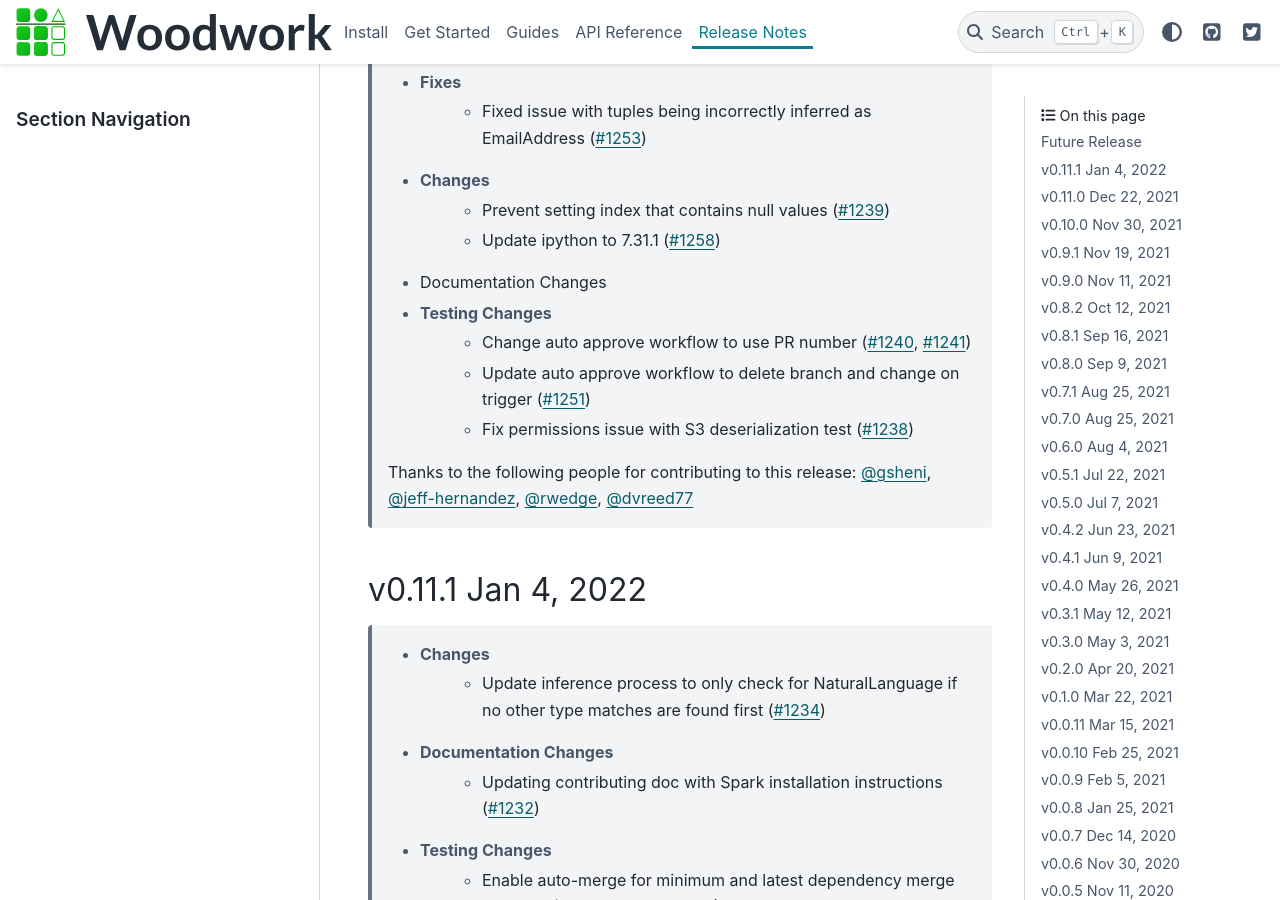
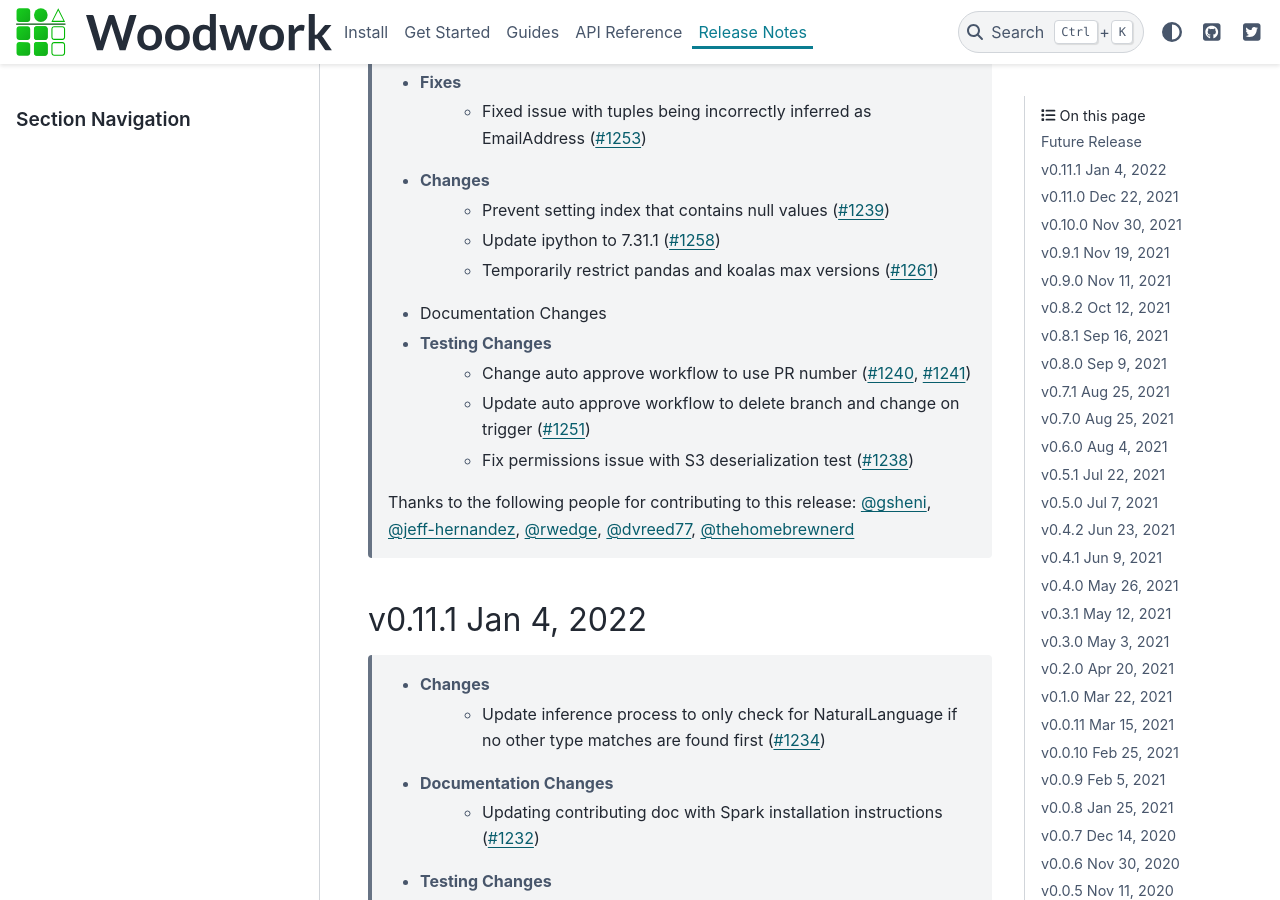
Before and after one commit to alteryx/woodwork, a Sphinx documentation site: the page built from docs/source/release_notes.rst, in a window 1280 px wide and 900 px high, scrolled down 309 px. Built offline with Sphinx 7.4.7 and the PyData theme 0.15.4, drawn with Linux system fonts in a browser that asks for light colours; comment, search, counter and statistics services are not loaded.

Commit message:
update release notes

```diff
--- a/docs/source/release_notes.rst
+++ b/docs/source/release_notes.rst
@@ -12,6 +12,7 @@ Future Release
     * Changes
         * Prevent setting index that contains null values (:pr:`1239`)
         * Update ipython to 7.31.1 (:pr:`1258`)
+        * Temporarily restrict pandas and koalas max versions (:pr:`1261`)
     * Documentation Changes
     * Testing Changes
         * Change auto approve workflow to use PR number (:pr:`1240`, :pr:`1241`)
@@ -19,7 +20,7 @@ Future Release
         * Fix permissions issue with S3 deserialization test (:pr:`1238`)
 
     Thanks to the following people for contributing to this release:
-    :user:`gsheni`, :user:`jeff-hernandez`, :user:`rwedge`, :user:`dvreed77`
+    :user:`gsheni`, :user:`jeff-hernandez`, :user:`rwedge`, :user:`dvreed77`, :user:`thehomebrewnerd`
 
 v0.11.1 Jan 4, 2022
 ===================
```
